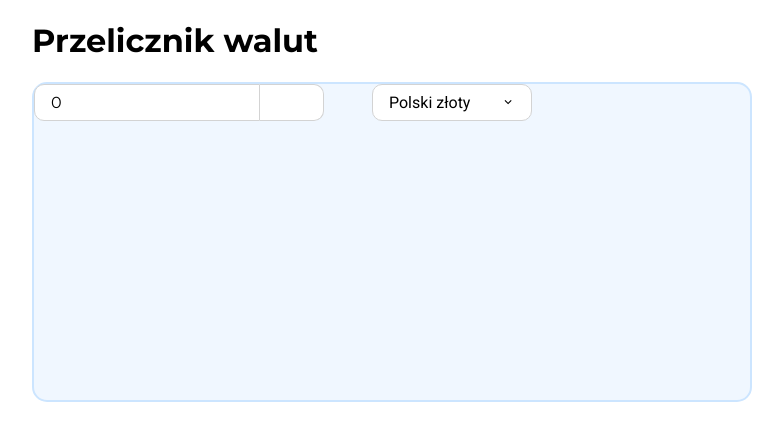
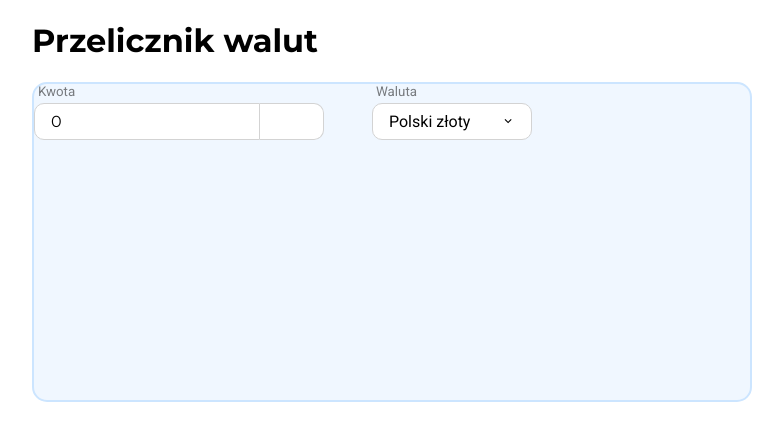
Before and after one commit to pawl0wski/CurrencyExchange, a React (Vite) app: page / in a window 1280 px wide. Shown: the top 440 px of the page, without its empty margins (248-1031 px from the left). Built offline with nearby package versions, Linux system fonts and the light colour scheme.

Commit message:
Add labels in AmountWithCurrencyInput

```diff
--- a/src/components/AmountWithCurrencyInput/AmountWithCurrencyInput.module.scss
+++ b/src/components/AmountWithCurrencyInput/AmountWithCurrencyInput.module.scss
@@ -1,5 +1,19 @@
+@import "../../styles/variables";
+
 div.amountWithCurrency {
   display: flex;
   flex-direction: row;
   gap: 3rem;
 }
+
+div.amountInput, div.currencyInput {
+  display: flex;
+  flex-direction: column;
+
+  label {
+    font-size: smaller;
+    color: $muted-text-color;
+    margin-left: 0.25rem;
+    margin-bottom: 0.25rem;
+  }
+}
--- a/src/components/AmountWithCurrencyInput/AmountWithCurrencyInput.tsx
+++ b/src/components/AmountWithCurrencyInput/AmountWithCurrencyInput.tsx
@@ -4,7 +4,13 @@ import styles from "./AmountWithCurrencyInput.module.scss";
 
 export default function AmountWithCurrencyInput() {
     return <div className={styles.amountWithCurrency}>
-        <AmountInput />
-        <CurrencyInput />
+        <div className={styles.amountInput}>
+            <label>Kwota</label>
+            <AmountInput />
+        </div>
+        <div className={styles.currencyInput}>
+            <label>Waluta</label>
+            <CurrencyInput />
+        </div>
     </div>
 }
--- a/src/styles/variables.scss
+++ b/src/styles/variables.scss
@@ -1,3 +1,4 @@
 $primary-color: #007BFF;
 $primary-color-background: lighten($primary-color, 47%);
 $primary-color-border: lighten($primary-color, 40%);
+$muted-text-color: transparentize(black, 0.5)
```
